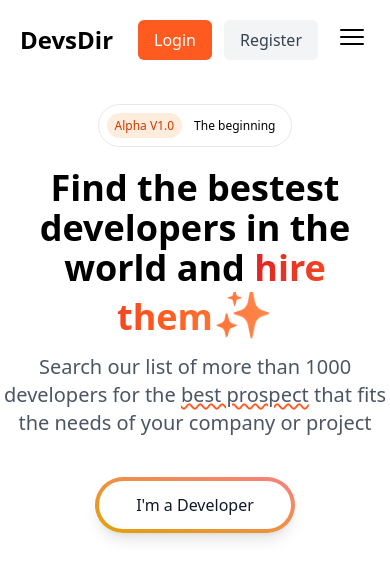
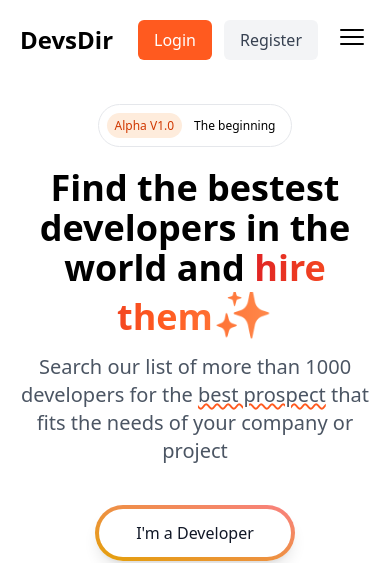
Before and after one commit to alansinbailarin/Developers-directory-Find-or-Search-Developers, a Nuxt app: page / in a window 390 px wide. Shown: the top 563 px of the page. Built offline with nearby package versions, Linux system fonts and the light colour scheme; no server answers.

Commit message:
acomodo de mi slider

```diff
--- a/components/benefits/DeveloperBenefits.vue
+++ b/components/benefits/DeveloperBenefits.vue
@@ -1,5 +1,5 @@
 <template>
-  <section class="my-20 px-4 md:px-52">
+  <section class="mb-20 px-4 md:px-52">
     <div class="grid grid-cols-1 md:grid-cols-4 gap-4">
       <div class="col-span-3">
         <h3 class="text-orange-500 font-semibold text-lg">
--- a/components/home/Recruiter.vue
+++ b/components/home/Recruiter.vue
@@ -1,5 +1,5 @@
 <template>
-  <div class="mt-8 md:mt-16 md:mx-52">
+  <div class="mt-8 md:mt-16 mx-4 md:mx-52">
     <div>
       <h1 class="text-4xl md:text-6xl font-semibold">
         Find the bestest developers in the world and
```
